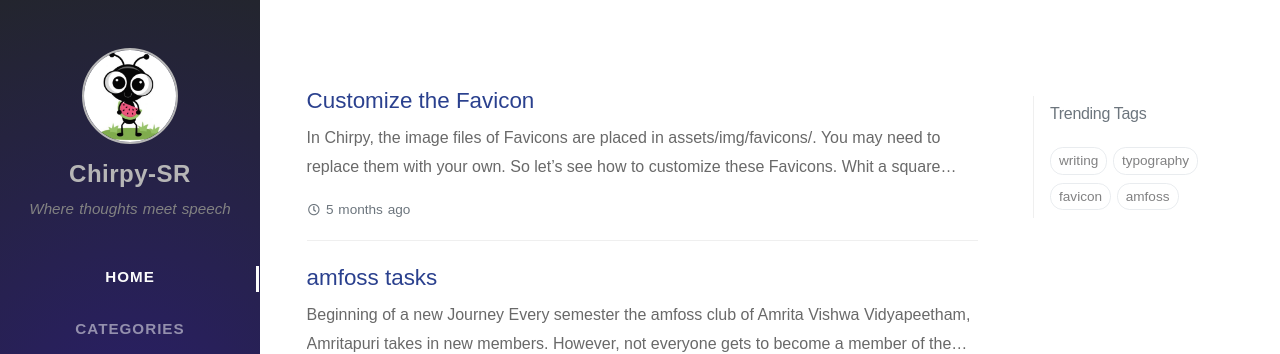
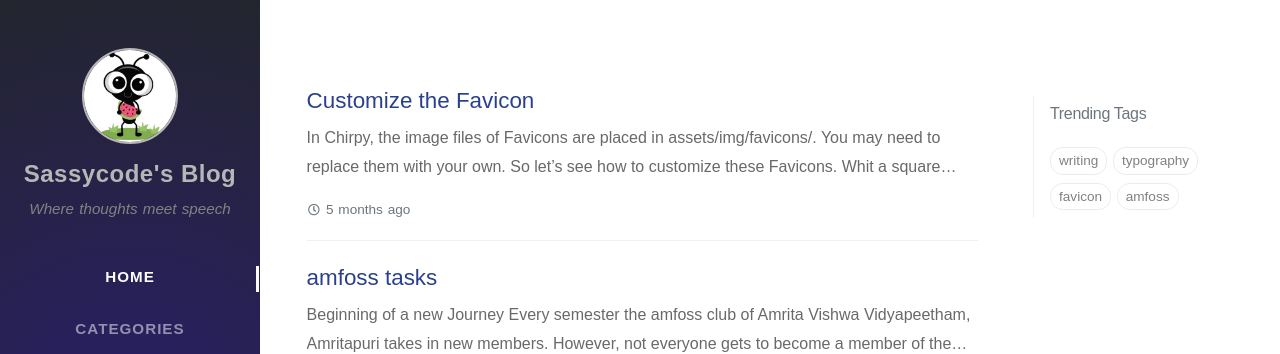
Before and after one commit to sash2501/Blog, a Jekyll site: the page built from index.html, in a window 1280 px wide. Shown: the top 354 px of the page. Built offline with Jekyll 4.4.1, drawn with Linux system fonts in a browser that asks for light colours; nearby versions of some CDN libraries; some web fonts are replaced; the list of posts is cut into pages by our own code; comment, search, counter and statistics services are not loaded.

Commit message:
Update _config.yml

```diff
--- a/_config.yml
+++ b/_config.yml
@@ -8,7 +8,7 @@
 # jekyll-seo-tag settings › https://github.com/jekyll/jekyll-seo-tag/blob/master/docs/usage.md
 #--------------------------
 
-title: Chirpy-SR                          # the main title
+title: Sassycode's Blog                          # the main title
 
 tagline: Where thoughts meet speech  # it will display as the sub-title
 
```
